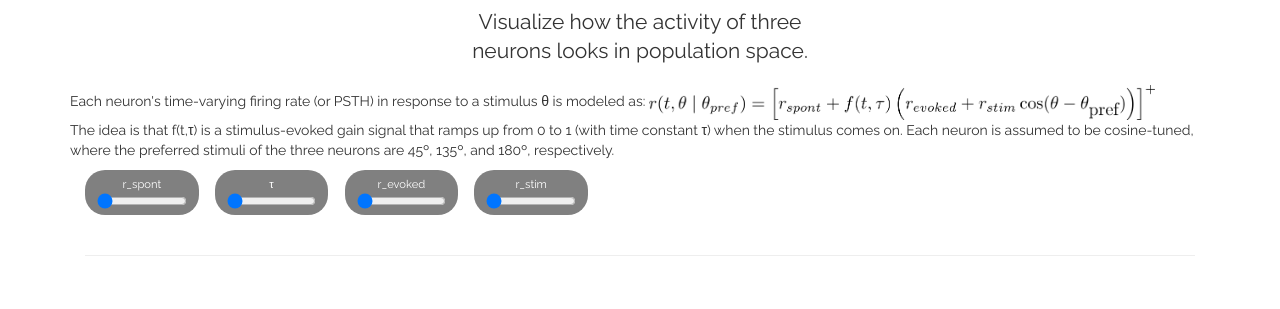
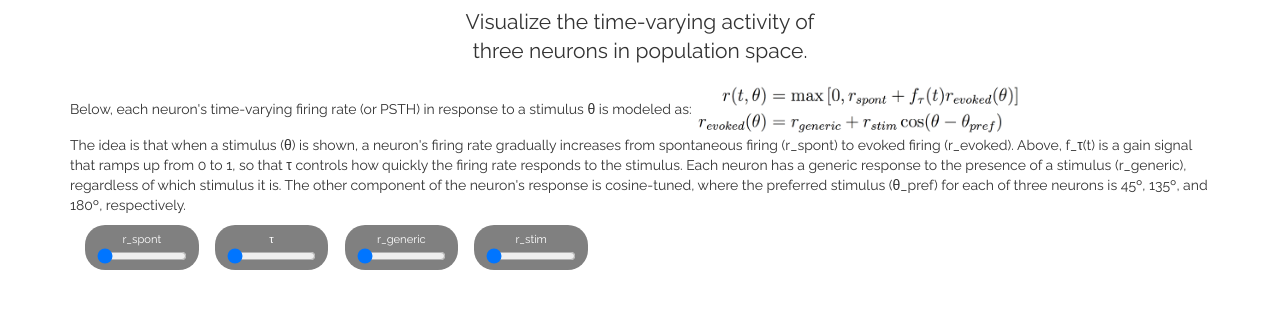
Before and after one commit to mobeets/psth-to-population, a plain HTML site: page index.html in a window 1280 px wide. Shown: the part 165-474 px from the top of the page. Drawn offline with nearby package versions, Linux system fonts and the light colour scheme.

Commit message:
more clear

```diff
--- a/index.html
+++ b/index.html
@@ -65,16 +65,18 @@
         <h1>Neural population dynamics</h1>
         <div class="row">
           <div class="col-md-4"></div>
-          <p class="lead col-md-4">Visualize how the activity of three neurons looks in population space.</p>
+          <p class="lead col-md-4">Visualize the time-varying activity of three neurons in population space.</p>
         </div>
         <div class="row">
           <p style="text-align: left;">
-            Each neuron's time-varying firing rate (or PSTH) in response to a stimulus θ is modeled as:
-            <img src="static/eqn.png" height="35"/>
-            <br>The idea is that f(t,τ) is a stimulus-evoked gain signal that ramps up from 0 to 1 (with time constant τ) when the stimulus comes on. Each neuron is assumed to be cosine-tuned, where the preferred stimuli of the three neurons are 45º, 135º, and 180º, respectively.
+            Below, each neuron's time-varying firing rate (or PSTH) in response to a stimulus θ is modeled as:
+            <img src="static/eqns.png" height="50"/>
+            <br>The idea is that when a stimulus (θ) is shown, a neuron's firing rate gradually increases from spontaneous firing (r_spont) to evoked firing (r_evoked). Above, f_τ(t) is a gain signal that ramps up from 0 to 1, so that τ controls how quickly the firing rate responds to the stimulus. Each neuron has a generic response to the presence of a stimulus (r_generic), regardless of which stimulus it is. The other component of the neuron's response is cosine-tuned, where the preferred stimulus (θ_pref) for each of three neurons is 45º, 135º, and 180º, respectively.
           </p>
         </div>
         <!-- r(t, \theta \mid \theta_{pref}) = \left[ r_{spont} +  f(t, \tau)\left(r_{evoked} + r_{stim} \cos(\theta - \theta_{\mbox{pref}})\right) \right]^+ -->
+        <!-- r(t, \theta) = \left[ r_{spont} +  f_\tau(t) r_{evoked}(\theta) \right]^+\\
+r_{evoked}(\theta) = r_{generic} + r_{stim} \cos(\theta - \theta_{pref}) -->
       	<div class="container">
         <div class="row">
     			<div class="btn-toolbar" role="toolbar" aria-label="button groups">
@@ -90,7 +92,7 @@
                 </div>
                 <div class="btn-group mr-2 btn-slider" role="group" aria-label="Second group">
                     <div class="slider-container">
-                    r_evoked <input type="range" min="0" max="9" value="0" class="slider" id="slider-ci">
+                    r_generic <input type="range" min="0" max="9" value="0" class="slider" id="slider-ci">
                     </div>
                 </div>
                 <div class="btn-group mr-2 btn-slider" role="group" aria-label="Second group">
```
Also changed, not shown: static/eqn.png (deleted), static/eqns.png (added).
